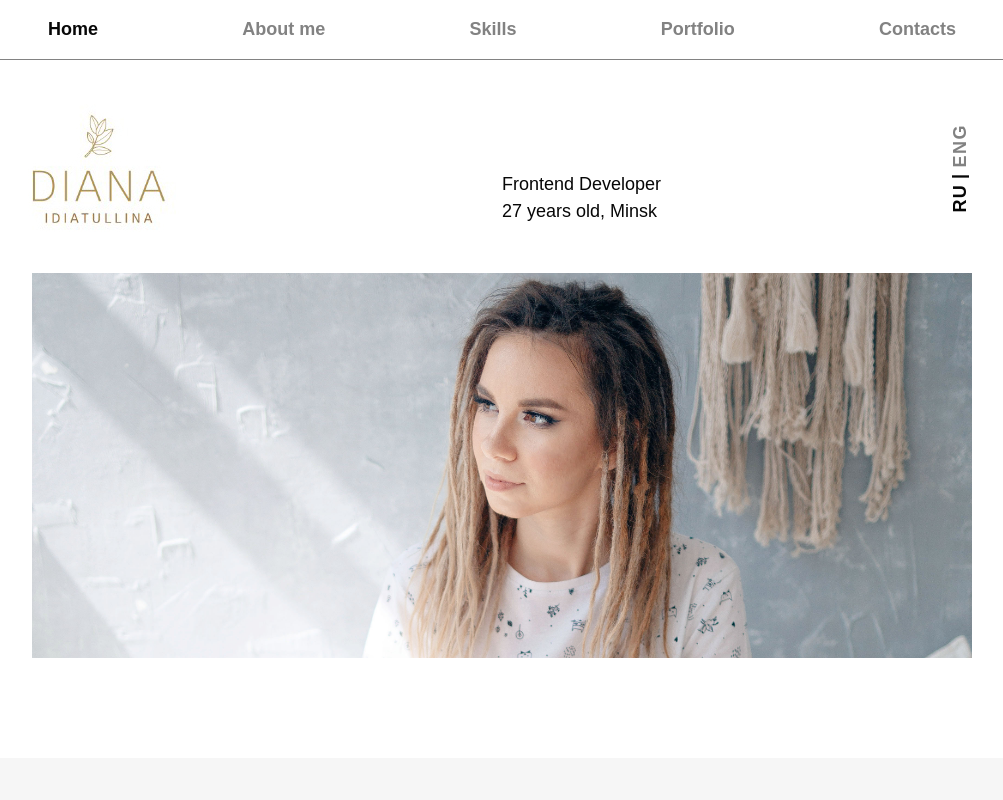
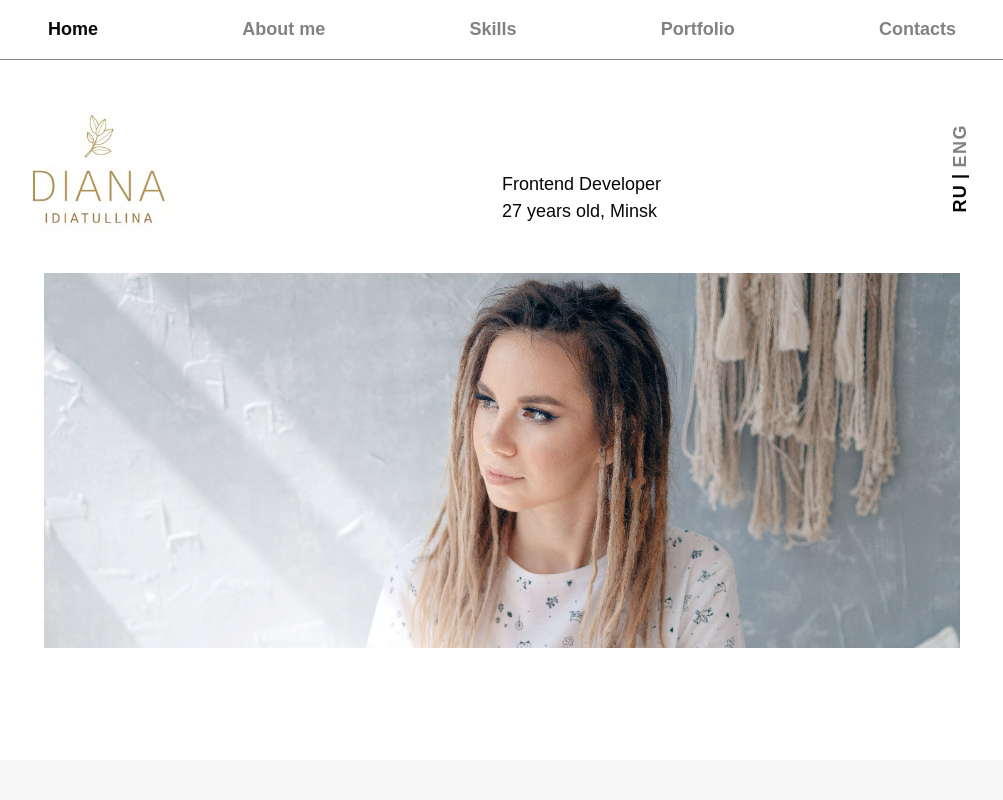
Before and after one commit to DianaIdiatullina/portfolio, a Nuxt app: page / in a window 1280 px wide. Shown: the top 800 px of the page, without its empty margins (138-1141 px from the left). Built offline with nearby package versions, Linux system fonts and the light colour scheme.

Commit message:
fix bugs

```diff
--- a/pages/index.vue
+++ b/pages/index.vue
@@ -74,12 +74,10 @@
             </v-col>
           </v-row>
 
-          <v-row justify="center">
-            <img
-              :src="require('~/assets/images/foto.jpg')"
-              class="main__photo"
-            >
-          </v-row>
+          <img
+            :src="require('~/assets/images/foto.jpg')"
+            class="main__photo"
+          >
         </v-container>
       </v-col>
 
```
